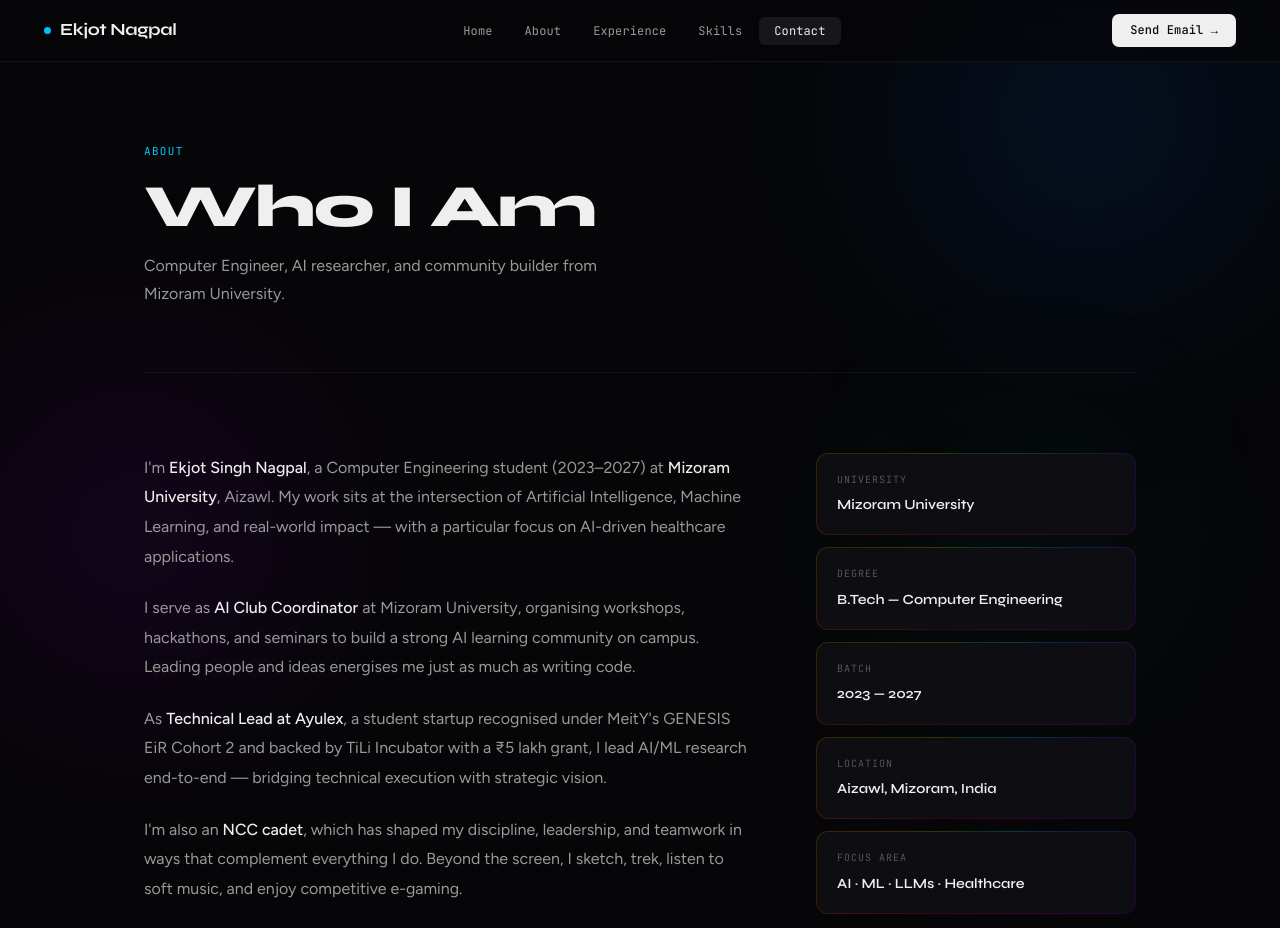
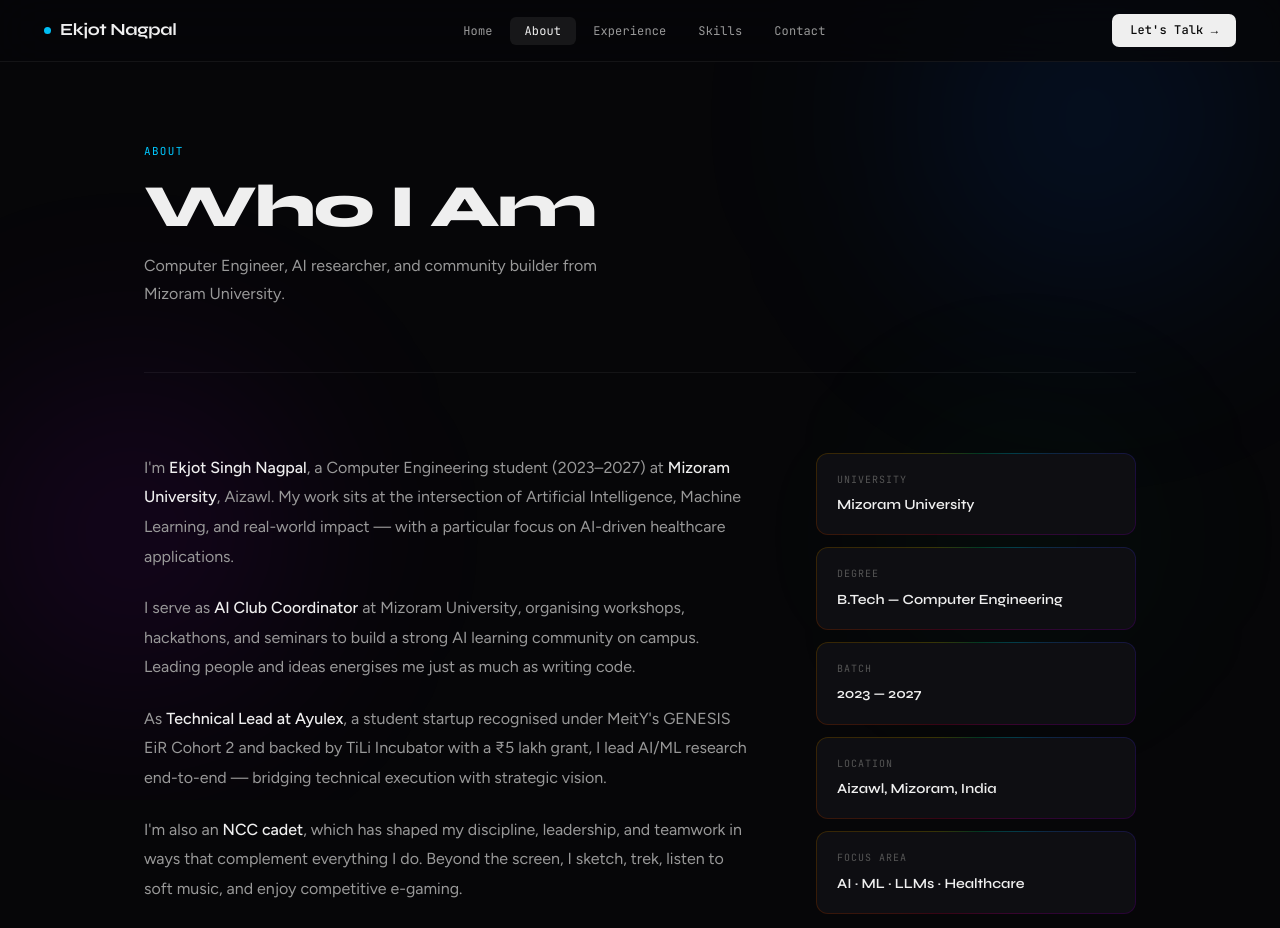
Before and after one commit to Nagpal-11/PORTFOLIO, a website built with Vite: page about.html in a window 1280 px wide. Shown: the top 928 px of the page. Built offline with nearby package versions, Linux system fonts and the light colour scheme.

Commit message:
Update about.html

```diff
--- a/about.html
+++ b/about.html
@@ -115,12 +115,12 @@
   <a class="nav-logo" href="index.html"><span class="dot"></span>Ekjot Nagpal</a>
   <ul class="nav-links">
     <li><a href="index.html">Home</a></li>
-    <li><a href="about.html">About</a></li>
+    <li><a href="about.html" class="active">About</a></li>
     <li><a href="experience.html">Experience</a></li>
     <li><a href="skills.html">Skills</a></li>
-    <li><a href="contact.html" class="active">Contact</a></li>
+    <li><a href="contact.html">Contact</a></li>
   </ul>
-  <a class="nav-btn" href="mailto:barbarian2king30@gmail.com">Send Email →</a>
+  <a class="nav-btn" href="contact.html">Let's Talk →</a>
 </nav>
 
 <main class="page">
```
